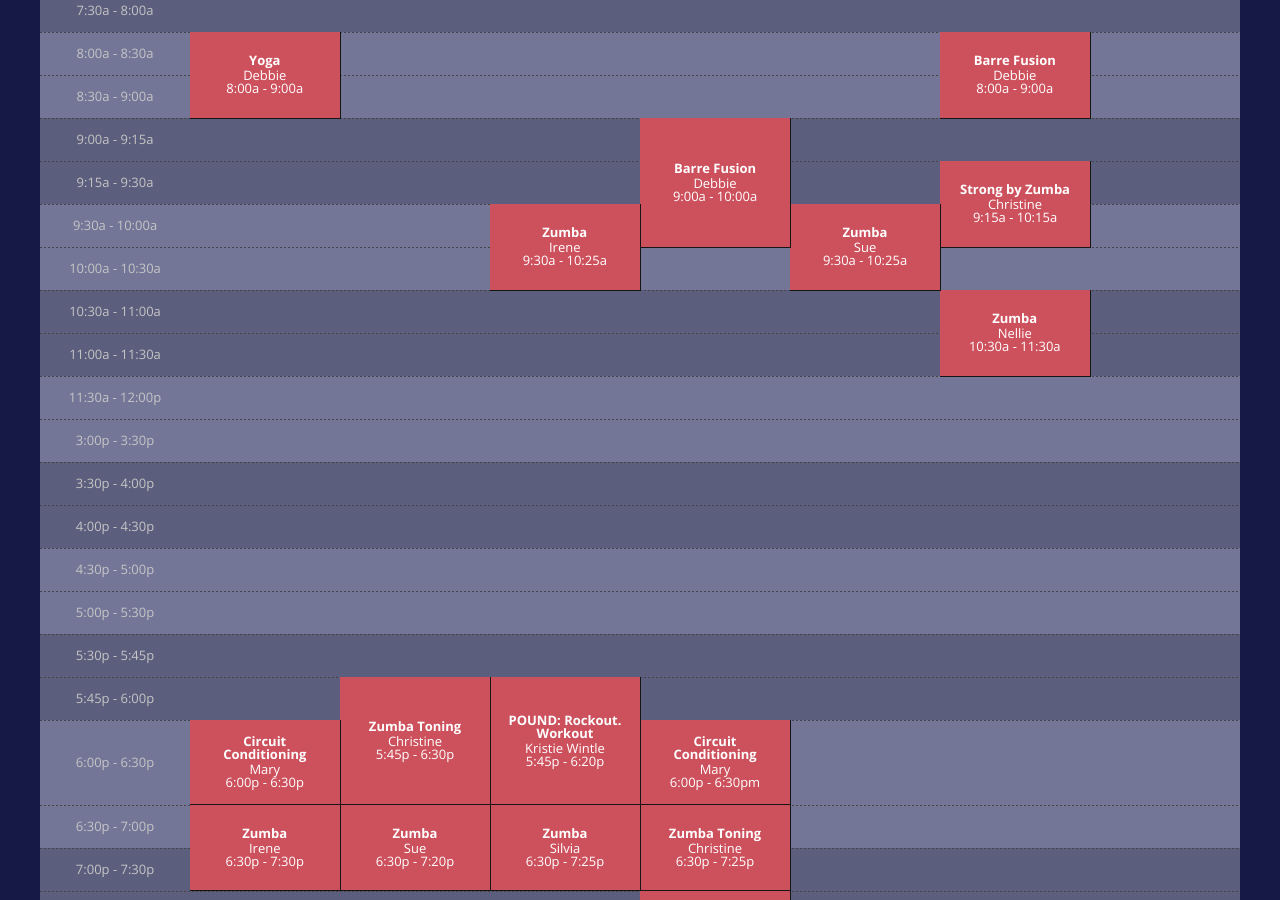
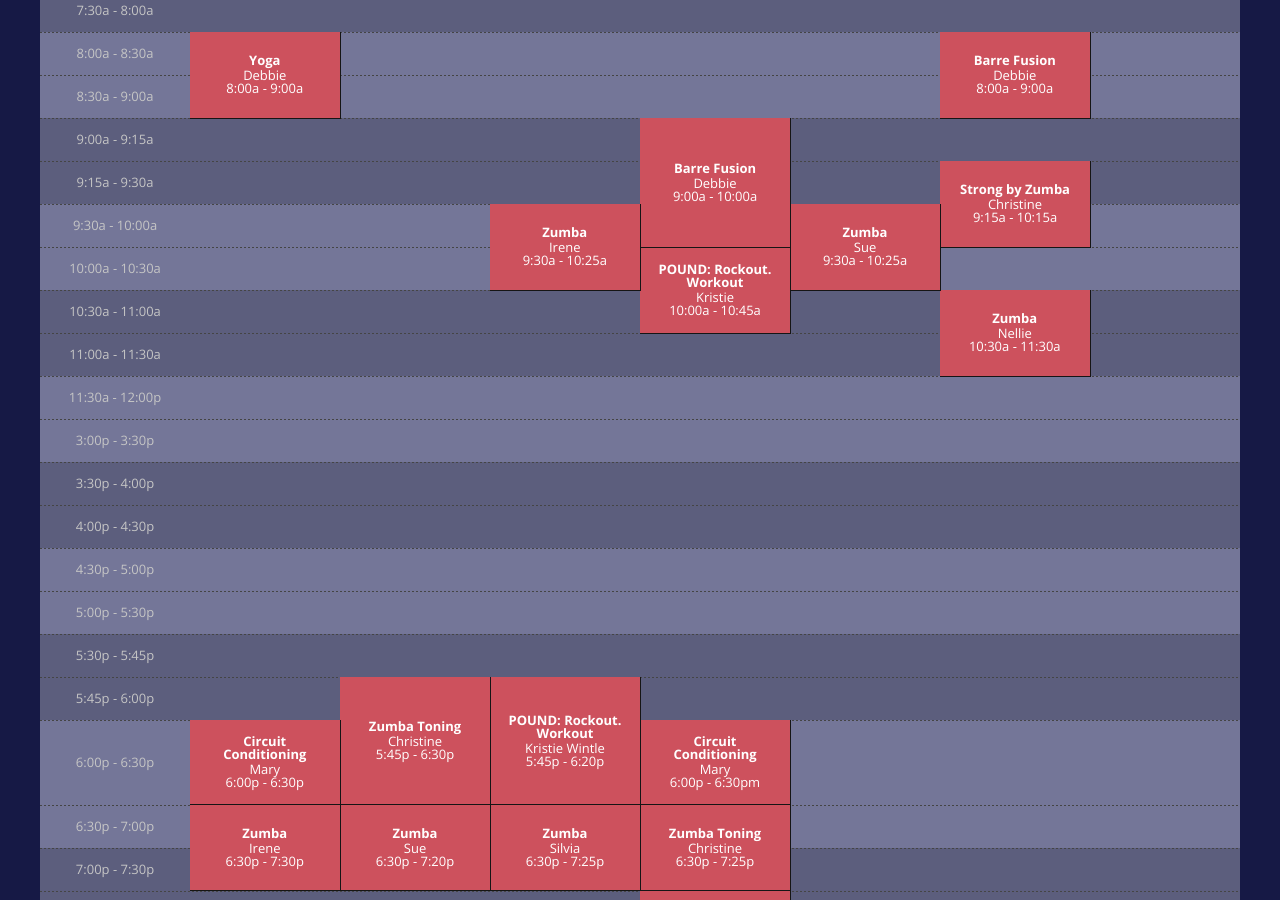
Before and after one commit to rwstone/shapeitup, a Jekyll site: the page built from schedule/index.md, in a window 1280 px wide and 900 px high, scrolled down 379 px. Built offline with Jekyll 4.4.1, drawn with Linux system fonts in a browser that asks for light colours; some web fonts are replaced.

Commit message:
Updated Index

```diff
--- a/schedule/index.md
+++ b/schedule/index.md
@@ -56,6 +56,12 @@ sessions:
   start_time: 9:00a
   end_time: 10:00a
   length: 3
+- class: 'POUND: Rockout. Workout'
+  instructor: Kristie
+  day: Thursday
+  start_time: 10:00a
+  end_time: 10:45a
+  length: 2
 - class: Circuit Conditioning
   instructor: Mary
   day: Thursday
```
